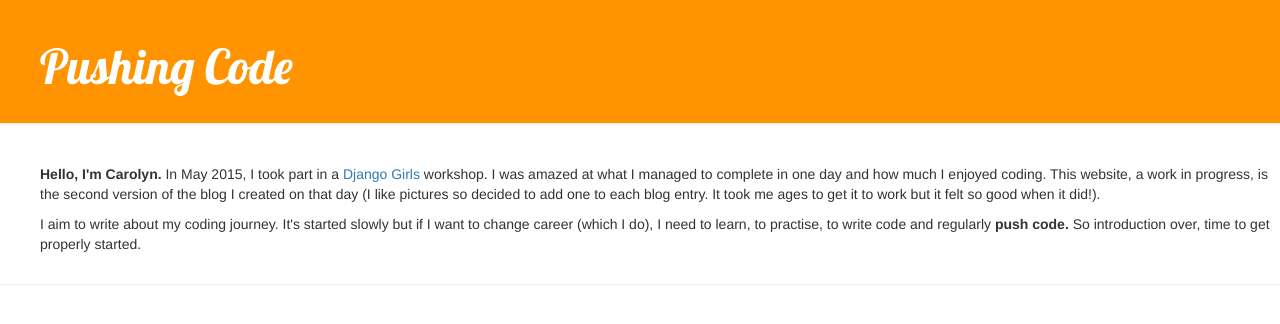
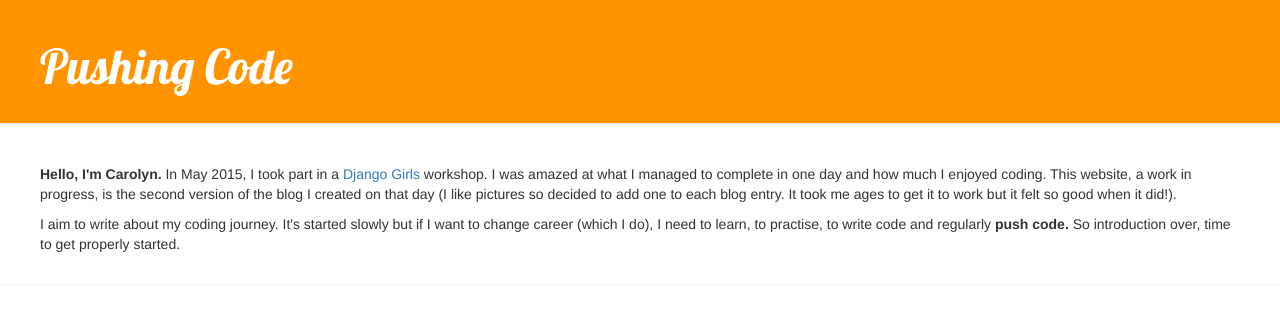
Before and after one commit to carolyny/my-second-blog, a Django app: page / in a window 1280 px wide. Shown: the top 324 px of the page. Run offline with Django 3.2, Linux system fonts and the light colour scheme; data that the repository does not hold is empty; some libraries are stand-ins or nearby versions.

Commit message:
Corrected rh margin on introduction

```diff
--- a/blogapp/static/css/blog.css
+++ b/blogapp/static/css/blog.css
@@ -16,6 +16,7 @@
     margin-top:40px;
     margin-bottom: 30px;
     margin-left: 40px;
+    margin-right:40px;
 
 }
 
```
